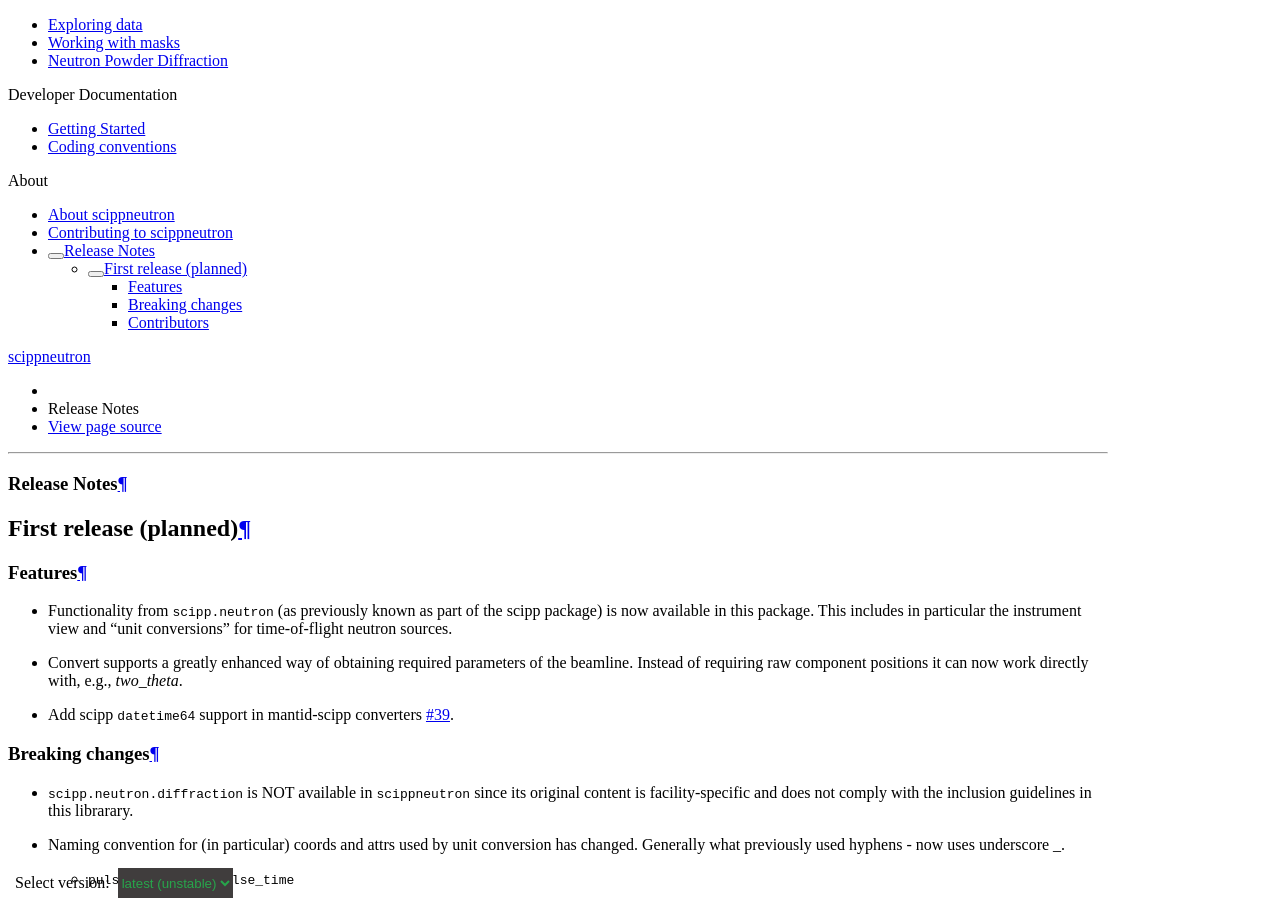
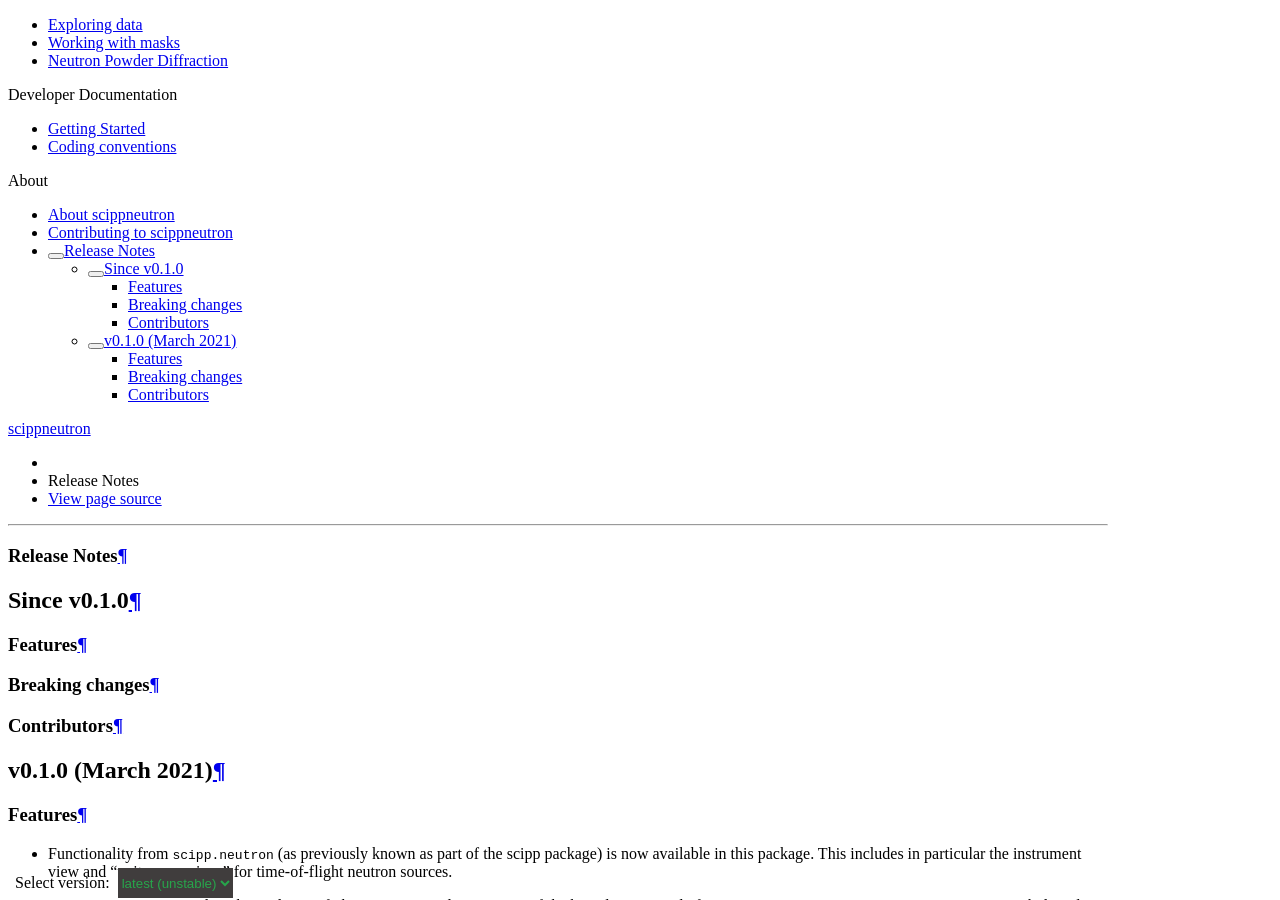
Before and after one commit to scipp/scippneutron, a Sphinx documentation site: the page built from docs/about/release-notes.rst, in a window 1280 px wide and 900 px high, scrolled down 356 px. Built offline with Sphinx 7.4.7 and the Read the Docs theme 2.0.0, drawn with Linux system fonts in a browser that asks for light colours.

Commit message:
Update docs for release

```diff
--- a/docs/about/release-notes.rst
+++ b/docs/about/release-notes.rst
@@ -3,8 +3,20 @@
 Release Notes
 =============
 
-First release (planned)
------------------------
+Since v0.1.0
+------------
+
+Features
+~~~~~~~~
+
+Breaking changes
+~~~~~~~~~~~~~~~~
+
+Contributors
+~~~~~~~~~~~~
+
+v0.1.0 (March 2021)
+-------------------
 
 Features
 ~~~~~~~~
```
Also changed, not shown: docs/index.rst (+7 -0 lines).
